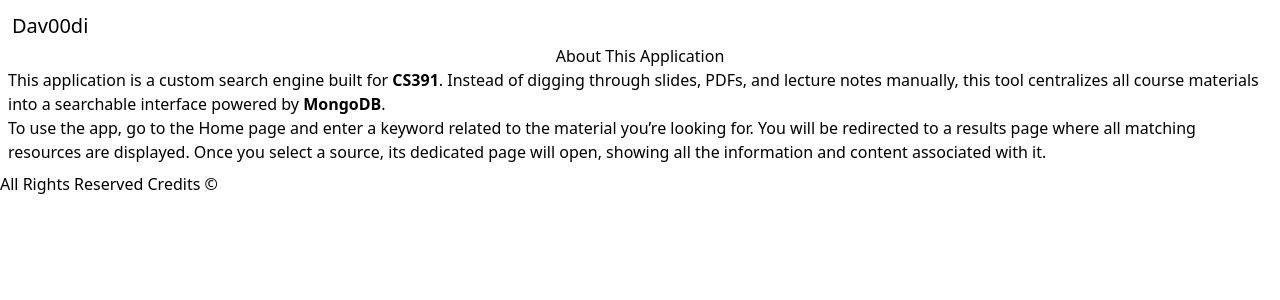
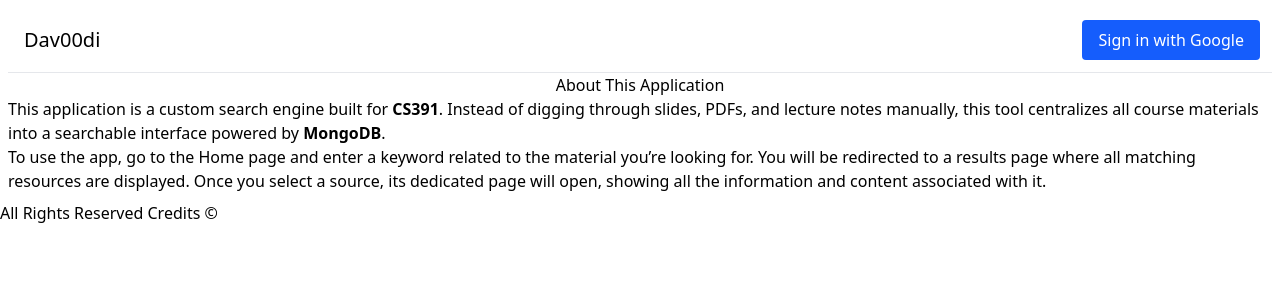
Before and after one commit to AngelManson/cs391-Project, a Next.js app: page /about in a window 1280 px wide. Shown: the top 300 px of the page. Built offline with nearby package versions, Linux system fonts and the light colour scheme; no server answers.

Commit message:
kaizia oauth working

```diff
--- a/app/about/page.tsx
+++ b/app/about/page.tsx
@@ -1,10 +1,12 @@
 import Header from "@/components/Header"
+import {auth} from "@/auth";
 
-export default function aboutPage(){
+export default async function aboutPage(){
+    const session = await auth();
     return (
 
         <div className={`flex flex-col justify-center items-center p-2`}>
-            <Header/>
+            <Header user={session?.user ?? null}/>
             <h1>About This Application</h1>
             <p>
                 This application is a custom search engine built for <strong>CS391</strong>.
--- /dev/null
+++ b/app/api/auth/[...nextauth]/route.ts
@@ -0,0 +1,2 @@
+import {handlers} from "@/auth"
+export const { GET, POST } = handlers;
--- a/app/auth/[...nextauth]/route.ts
+++ /dev/null
@@ -1,2 +0,0 @@
-import {handlers} from "@/auth"
-export const { GET, POST } = handlers
--- a/auth.ts
+++ b/auth.ts
@@ -1,7 +1,7 @@
 import NextAuth from "next-auth";
 import Google from "@auth/core/providers/google";
 
-export const {handlers, auth}=NextAuth(
+export const {handlers, auth, signIn, signOut}=NextAuth(
     {
         providers: [Google],
     }
--- a/components/Header.tsx
+++ b/components/Header.tsx
@@ -1,18 +1,47 @@
+"use client";
+
 import Link from "next/link"
+import { signIn, signOut } from "next-auth/react";
 
-export default function Header() {
+type HeaderUser = {
+    name?: string | null;
+    email?: string | null;
+    image?: string | null;
+
+} | null;
+
+type HeaderProps = {
+    user: HeaderUser;
+};
+
+export default function Header({user}: HeaderProps) {
 
     return (
-        <nav className={"w-full flex justify-start"}>
-            <ul>
-                <li>
+        <nav className="w-full flex justify-between items-center p-3 border-b border-gray-200">
                     <Link
                         href = {'/'}
                         className = "block p-1 m-2 text-xl hover:underline">
                         Dav00di
                     </Link>
-                </li>
-            </ul>
+            {/*Header rightside*/}
+            <div>
+                {!user ? (
+                    <button
+                        onClick={() => signIn("google")}
+                        className="px-4 py-2 bg-blue-600 text-white rounded hover:bg-blue-700 transition"
+                    >
+                        Sign in with Google
+                    </button>
+                ) : (
+                    <button
+                        onClick={() => signOut()}
+                        className="px-4 py-2 bg-gray-200 text-black rounded hover:bg-gray-300 transition"
+                    >
+                        Sign out
+                    </button>
+                )}
+
+            </div>
         </nav>
     );
 }
```
